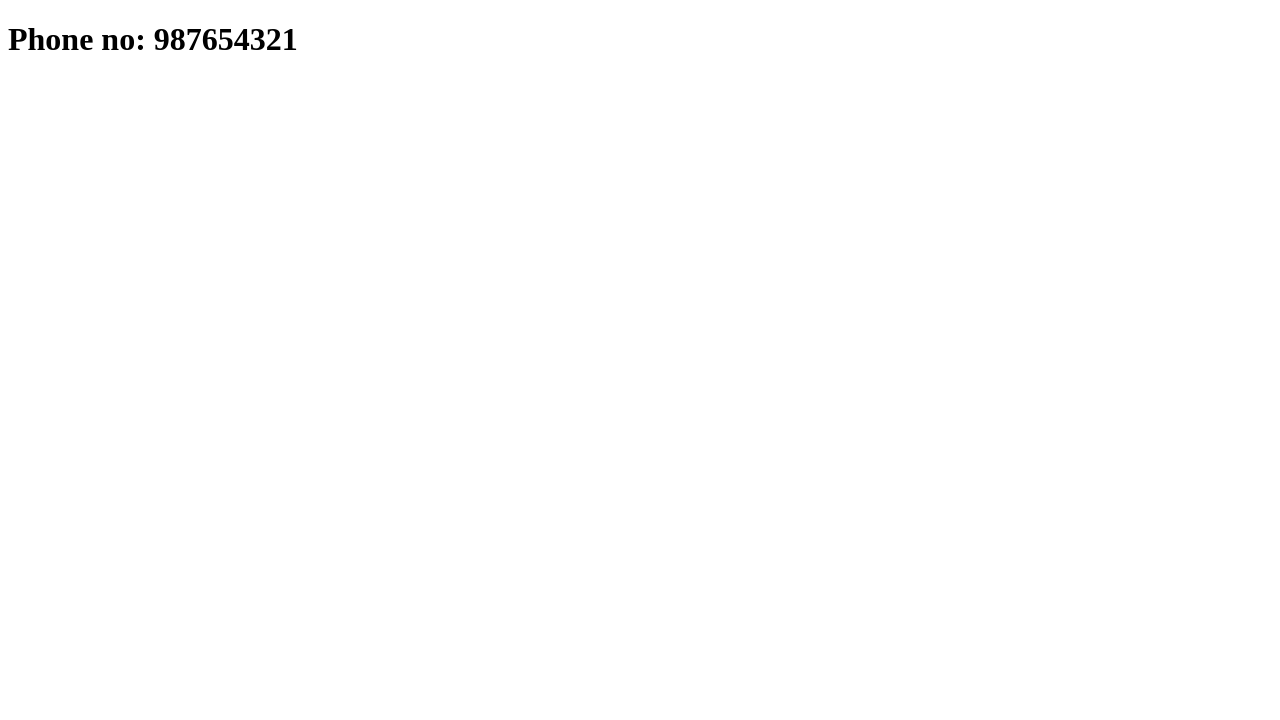
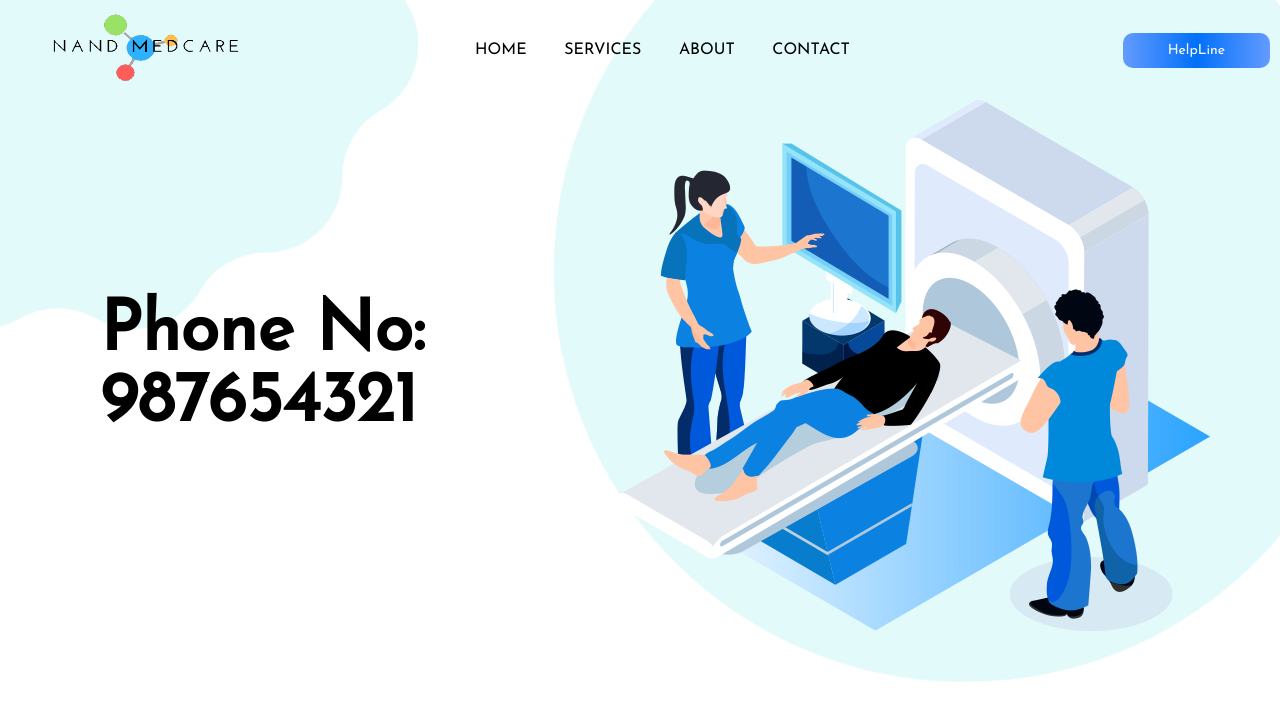
Before and after one commit to priyanshi585/nandmedcare, a plain HTML site: page contact.html in a window 1280 px wide. Drawn offline with Linux system fonts and the light colour scheme.

Commit message:
Added working nav elements
Now all navbar elements can be opened and have the same css but are according to things related to the nav button

```diff
--- /dev/null
+++ b/about.css
@@ -0,0 +1,82 @@
+@import url('https://fonts.googleapis.com/css2?family=Josefin+Sans&display=swap');
+*{
+    margin: 0;
+    padding: 0;
+    box-sizing: border-box;
+    font-family: 'Josefin Sans', sans-serif;
+}
+.header1{
+    width: 100%;
+    height: 100vh;
+    background-image: url('./bg.png');
+    background-size: cover;
+}
+.mainheader{
+    width: 100%;
+    height: 100px;
+    display: flex;
+    align-items: center;
+    justify-content: space-between;
+}
+.mainheader .logo img{
+    width: 240px; height: 70px;
+    padding-left: 50px;
+}
+.mainheader nav{
+    width: 450px;
+    display: flex;
+    justify-content: space-around;
+    align-items: center;
+}
+.mainheader nav a{
+    text-decoration: none;
+    color: black;
+    text-transform: uppercase;
+}
+.mainheader button{
+    padding: 10px 45px;
+    text-align: center;
+    font-size: 14px;
+    color: #fff;
+    border: none;
+    border-radius: 10px;
+    background-image: linear-gradient(to right ,#649bff,#0070fa,#649bff);
+    margin-right: 10px;
+}
+main{
+    width: 100%;
+    display: flex;
+    align-items: center;
+    justify-content: space-between;
+}
+.left-sec button{
+    padding: 15px 45px;
+    text-align: center;
+    font-size: 14px;
+    color: #fff;
+    border: none;
+    border-radius: 10px;
+    background-image: linear-gradient(to right ,#649bff,#0070fa,#649bff);
+}
+.left-sec{
+    padding-left: 100px;
+}
+.right-sec{
+    padding-right: 70px;
+}
+.left-sec h2{
+    font-size: 20px;
+    text-transform: capitalize;
+    font-weight: lighter;
+    color: #242424;
+    margin-top: 100px;
+}
+.left-sec h1{
+    font-size: 70px;
+    text-transform: capitalize;
+    font-weight: 700;
+    margin: 12px 0;
+}
+.left-sec p{
+    margin-bottom: 20px;
+}
--- /dev/null
+++ b/contact.css
@@ -0,0 +1,82 @@
+@import url('https://fonts.googleapis.com/css2?family=Josefin+Sans&display=swap');
+*{
+    margin: 0;
+    padding: 0;
+    box-sizing: border-box;
+    font-family: 'Josefin Sans', sans-serif;
+}
+.header1{
+    width: 100%;
+    height: 100vh;
+    background-image: url('./bg.png');
+    background-size: cover;
+}
+.mainheader{
+    width: 100%;
+    height: 100px;
+    display: flex;
+    align-items: center;
+    justify-content: space-between;
+}
+.mainheader .logo img{
+    width: 240px; height: 70px;
+    padding-left: 50px;
+}
+.mainheader nav{
+    width: 450px;
+    display: flex;
+    justify-content: space-around;
+    align-items: center;
+}
+.mainheader nav a{
+    text-decoration: none;
+    color: black;
+    text-transform: uppercase;
+}
+.mainheader button{
+    padding: 10px 45px;
+    text-align: center;
+    font-size: 14px;
+    color: #fff;
+    border: none;
+    border-radius: 10px;
+    background-image: linear-gradient(to right ,#649bff,#0070fa,#649bff);
+    margin-right: 10px;
+}
+main{
+    width: 100%;
+    display: flex;
+    align-items: center;
+    justify-content: space-between;
+}
+.left-sec button{
+    padding: 15px 45px;
+    text-align: center;
+    font-size: 14px;
+    color: #fff;
+    border: none;
+    border-radius: 10px;
+    background-image: linear-gradient(to right ,#649bff,#0070fa,#649bff);
+}
+.left-sec{
+    padding-left: 100px;
+}
+.right-sec{
+    padding-right: 70px;
+}
+.left-sec h2{
+    font-size: 20px;
+    text-transform: capitalize;
+    font-weight: lighter;
+    color: #242424;
+    margin-top: 100px;
+}
+.left-sec h1{
+    font-size: 70px;
+    text-transform: capitalize;
+    font-weight: 700;
+    margin: 12px 0;
+}
+.left-sec p{
+    margin-bottom: 20px;
+}
--- a/contact.html
+++ b/contact.html
@@ -2,11 +2,37 @@
 <html lang="en">
 <head>
     <meta charset="UTF-8">
-    <meta http-equiv="X-UA-Compatible" content="IE=edge">
     <meta name="viewport" content="width=device-width, initial-scale=1.0">
-    <title>Contact</title>
+    <title>NandMedcare - Contact</title>
+    <link rel="stylesheet" type="text/css" href="./contact.css">
 </head>
 <body>
-    <h1>Phone no: 987654321</h1>
+    <header class="header1">
+        <div class="mainheader">
+            <div class="logo">
+            <img src="./logo.png">
+            </div>
+            <nav>
+            <a href="./index.html">Home</a>
+            <a href="./services.html">Services</a>
+            <a href="./about.html">About</a>
+            <a href="./contact.html">Contact</a>
+            <div class="menubtn">
+            </nav>
+                <button>HelpLine</button>
+            </div>
+        </div>
+        <main>
+            <section class="left-sec">
+                <h1>Phone no: 987654321</h1>
+            </section>
+            <section class="right-sec">
+                <figure>
+                    <img src="./ability_img.png">
+                </figure>
+
+            </section>
+        </main>
+    </header>
 </body>
 </html>
--- /dev/null
+++ b/index.css
@@ -0,0 +1,82 @@
+@import url('https://fonts.googleapis.com/css2?family=Josefin+Sans&display=swap');
+*{
+    margin: 0;
+    padding: 0;
+    box-sizing: border-box;
+    font-family: 'Josefin Sans', sans-serif;
+}
+.header1{
+    width: 100%;
+    height: 100vh;
+    background-image: url('./bg.png');
+    background-size: cover;
+}
+.mainheader{
+    width: 100%;
+    height: 100px;
+    display: flex;
+    align-items: center;
+    justify-content: space-between;
+}
+.mainheader .logo img{
+    width: 240px; height: 70px;
+    padding-left: 50px;
+}
+.mainheader nav{
+    width: 450px;
+    display: flex;
+    justify-content: space-around;
+    align-items: center;
+}
+.mainheader nav a{
+    text-decoration: none;
+    color: black;
+    text-transform: uppercase;
+}
+.mainheader button{
+    padding: 10px 45px;
+    text-align: center;
+    font-size: 14px;
+    color: #fff;
+    border: none;
+    border-radius: 10px;
+    background-image: linear-gradient(to right ,#649bff,#0070fa,#649bff);
+    margin-right: 10px;
+}
+main{
+    width: 100%;
+    display: flex;
+    align-items: center;
+    justify-content: space-between;
+}
+.left-sec button{
+    padding: 15px 45px;
+    text-align: center;
+    font-size: 14px;
+    color: #fff;
+    border: none;
+    border-radius: 10px;
+    background-image: linear-gradient(to right ,#649bff,#0070fa,#649bff);
+}
+.left-sec{
+    padding-left: 100px;
+}
+.right-sec{
+    padding-right: 70px;
+}
+.left-sec h2{
+    font-size: 20px;
+    text-transform: capitalize;
+    font-weight: lighter;
+    color: #242424;
+    margin-top: 100px;
+}
+.left-sec h1{
+    font-size: 70px;
+    text-transform: capitalize;
+    font-weight: 700;
+    margin: 12px 0;
+}
+.left-sec p{
+    margin-bottom: 20px;
+}
--- /dev/null
+++ b/services.css
@@ -0,0 +1,82 @@
+@import url('https://fonts.googleapis.com/css2?family=Josefin+Sans&display=swap');
+*{
+    margin: 0;
+    padding: 0;
+    box-sizing: border-box;
+    font-family: 'Josefin Sans', sans-serif;
+}
+.header1{
+    width: 100%;
+    height: 100vh;
+    background-image: url('./bg.png');
+    background-size: cover;
+}
+.mainheader{
+    width: 100%;
+    height: 100px;
+    display: flex;
+    align-items: center;
+    justify-content: space-between;
+}
+.mainheader .logo img{
+    width: 240px; height: 70px;
+    padding-left: 50px;
+}
+.mainheader nav{
+    width: 450px;
+    display: flex;
+    justify-content: space-around;
+    align-items: center;
+}
+.mainheader nav a{
+    text-decoration: none;
+    color: black;
+    text-transform: uppercase;
+}
+.mainheader button{
+    padding: 10px 45px;
+    text-align: center;
+    font-size: 14px;
+    color: #fff;
+    border: none;
+    border-radius: 10px;
+    background-image: linear-gradient(to right ,#649bff,#0070fa,#649bff);
+    margin-right: 10px;
+}
+main{
+    width: 100%;
+    display: flex;
+    align-items: center;
+    justify-content: space-between;
+}
+.left-sec button{
+    padding: 15px 45px;
+    text-align: center;
+    font-size: 14px;
+    color: #fff;
+    border: none;
+    border-radius: 10px;
+    background-image: linear-gradient(to right ,#649bff,#0070fa,#649bff);
+}
+.left-sec{
+    padding-left: 100px;
+}
+.right-sec{
+    padding-right: 70px;
+}
+.left-sec h2{
+    font-size: 20px;
+    text-transform: capitalize;
+    font-weight: lighter;
+    color: #242424;
+    margin-top: 100px;
+}
+.left-sec h1{
+    font-size: 70px;
+    text-transform: capitalize;
+    font-weight: 700;
+    margin: 12px 0;
+}
+.left-sec p{
+    margin-bottom: 20px;
+}
--- a/webproj.css
+++ /dev/null
@@ -1,82 +0,0 @@
-@import url('https://fonts.googleapis.com/css2?family=Josefin+Sans&display=swap');
-*{
-    margin: 0;
-    padding: 0;
-    box-sizing: border-box;
-    font-family: 'Josefin Sans', sans-serif;
-}
-.header1{
-    width: 100%;
-    height: 100vh;
-    background-image: url('./bg.png');
-    background-size: cover;
-}
-.mainheader{
-    width: 100%;
-    height: 100px;
-    display: flex;
-    align-items: center;
-    justify-content: space-between;
-}
-.mainheader .logo img{
-    width: 240px; height: 70px;
-    padding-left: 50px;
-}
-.mainheader nav{
-    width: 450px;
-    display: flex;
-    justify-content: space-around;
-    align-items: center;
-}
-.mainheader nav a{
-    text-decoration: none;
-    color: black;
-    text-transform: uppercase;
-}
-.mainheader button{
-    padding: 10px 45px;
-    text-align: center;
-    font-size: 14px;
-    color: #fff;
-    border: none;
-    border-radius: 10px;
-    background-image: linear-gradient(to right ,#649bff,#0070fa,#649bff);
-    margin-right: 10px;
-}
-main{
-    width: 100%;
-    display: flex;
-    align-items: center;
-    justify-content: space-between;
-}
-.left-sec button{
-    padding: 15px 45px;
-    text-align: center;
-    font-size: 14px;
-    color: #fff;
-    border: none;
-    border-radius: 10px;
-    background-image: linear-gradient(to right ,#649bff,#0070fa,#649bff);
-}
-.left-sec{
-    padding-left: 100px;
-}
-.right-sec{
-    padding-right: 70px;
-}
-.left-sec h2{
-    font-size: 20px;
-    text-transform: capitalize;
-    font-weight: lighter;
-    color: #242424;
-    margin-top: 100px;
-}
-.left-sec h1{
-    font-size: 70px;
-    text-transform: capitalize;
-    font-weight: 700;
-    margin: 12px 0;
-}
-.left-sec p{
-    margin-bottom: 20px;
-}
```
Also changed, not shown: about.html (added, +38 -0 lines), index.html (+4 -4 lines), services.html (added, +42 -0 lines).
